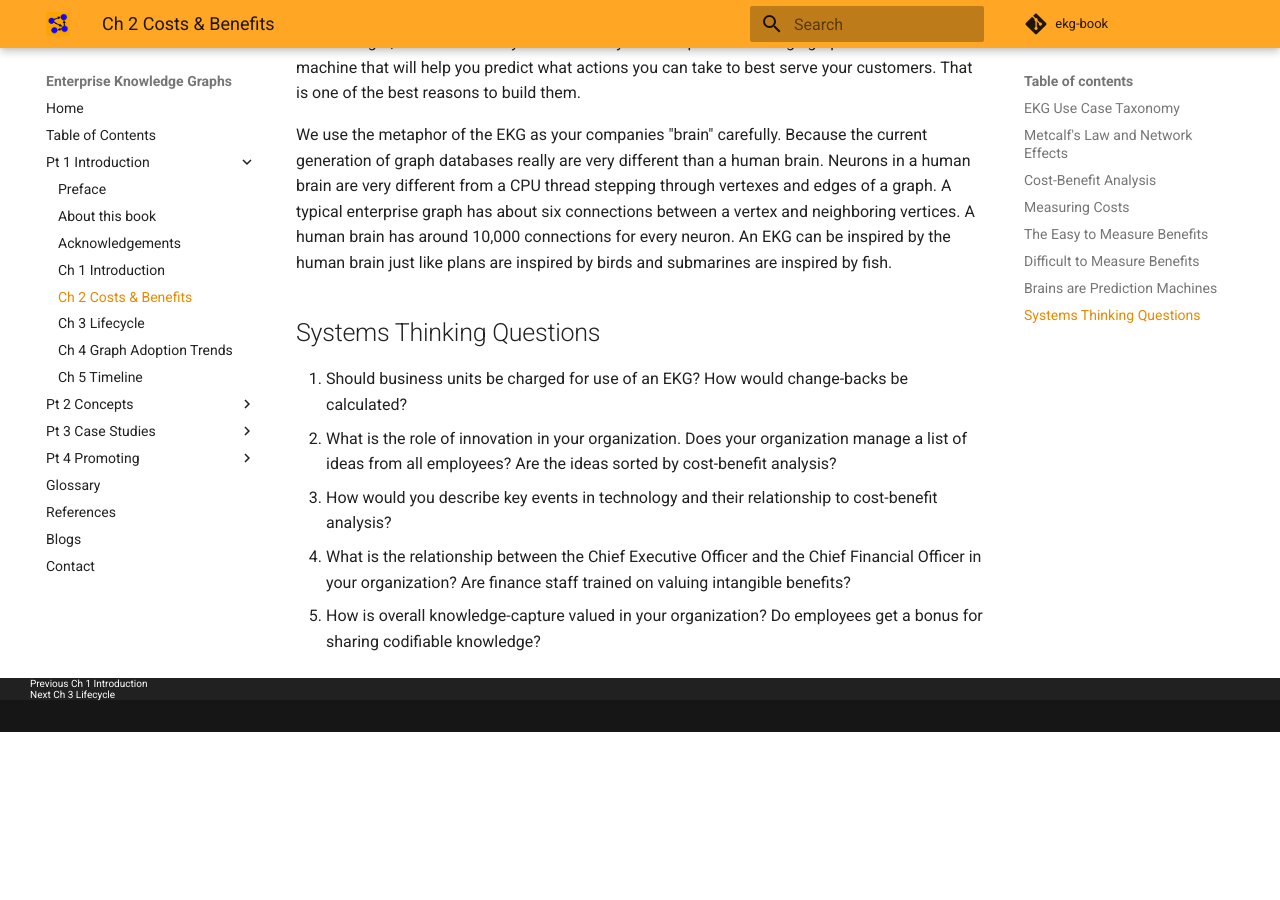
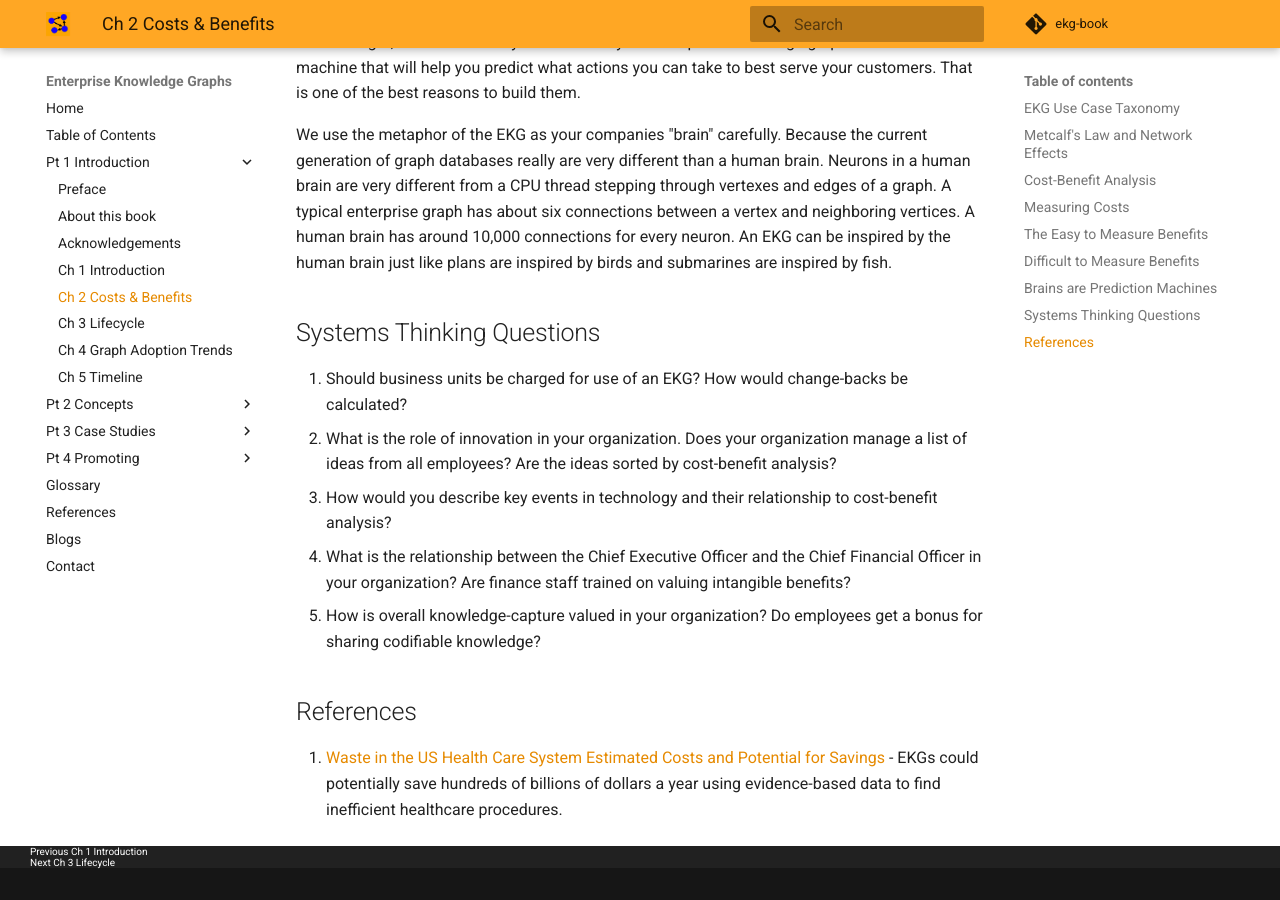
Before and after one commit to dmccreary/ekg-book, an MkDocs documentation site: the page built from docs/intro/ekg-cost-benefit.md, in a window 1280 px wide and 900 px high, scrolled down 2112 px. Built offline with MkDocs 1.6.1 and Material for MkDocs 9.7.7, drawn with Linux system fonts in a browser that asks for light colours; comment, search, counter and statistics services are not loaded; before the commit the page ends 2844 px from its top, so only the background shows below that.

Commit message:
updates to markdown content

```diff
--- a/docs/intro/ekg-cost-benefit.md
+++ b/docs/intro/ekg-cost-benefit.md
@@ -71,3 +71,8 @@ We use the metaphor of the EKG as your companies "brain" carefully.  Because the
 3. How would you describe key events in technology and their relationship to cost-benefit analysis?
 4. What is the relationship between the Chief Executive Officer and the Chief Financial Officer in your organization?  Are finance staff trained on valuing intangible benefits?
 5. How is overall knowledge-capture valued in your organization?  Do employees get a bonus for sharing codifiable knowledge?
+
+## References
+
+1. [Waste in the US Health Care System
+Estimated Costs and Potential for Savings](https://jamanetwork.com/journals/jama/article-abstract/2752664) - EKGs could potentially save hundreds of billions of dollars a year using evidence-based data to find inefficient healthcare procedures.
```
Also changed, not shown: docs/concepts/explainability.md (+2 -1 lines), 1 other file.
